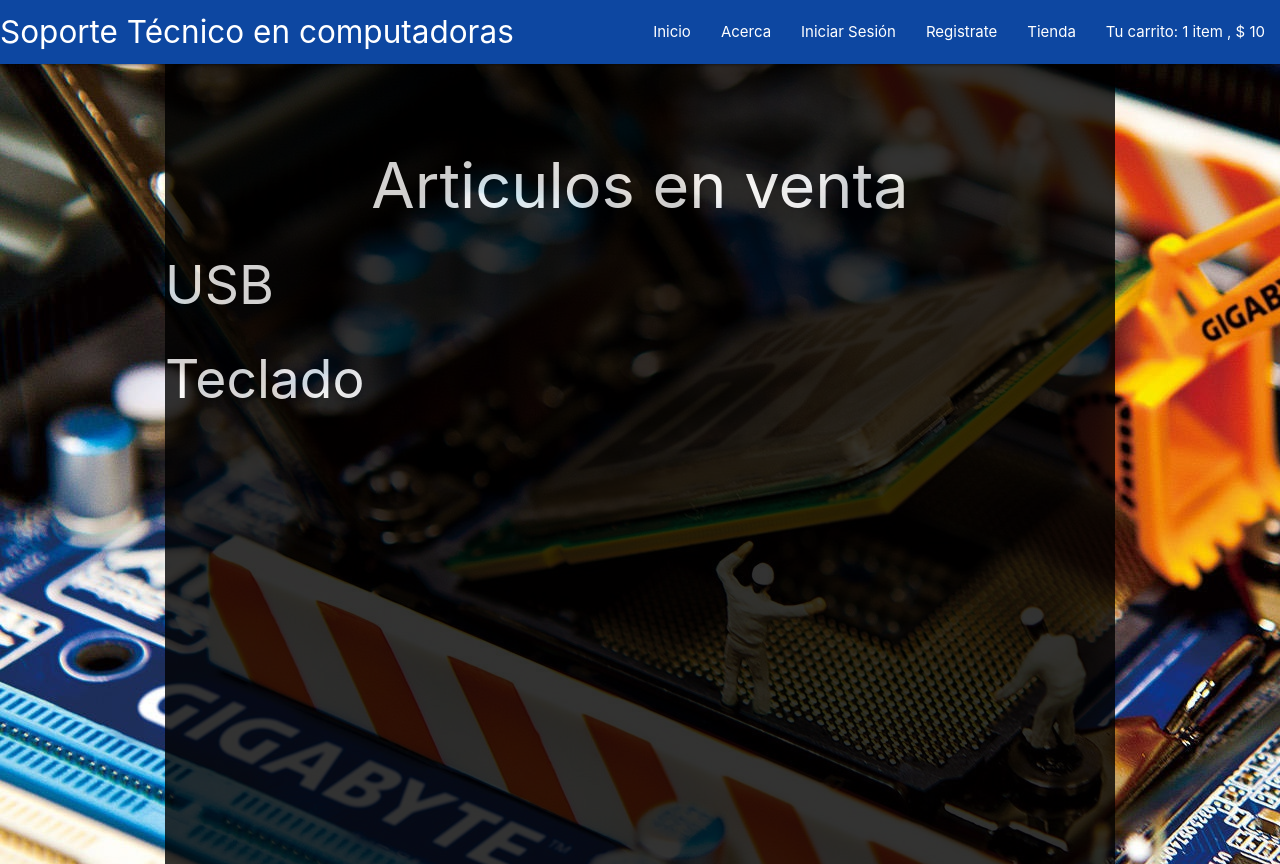
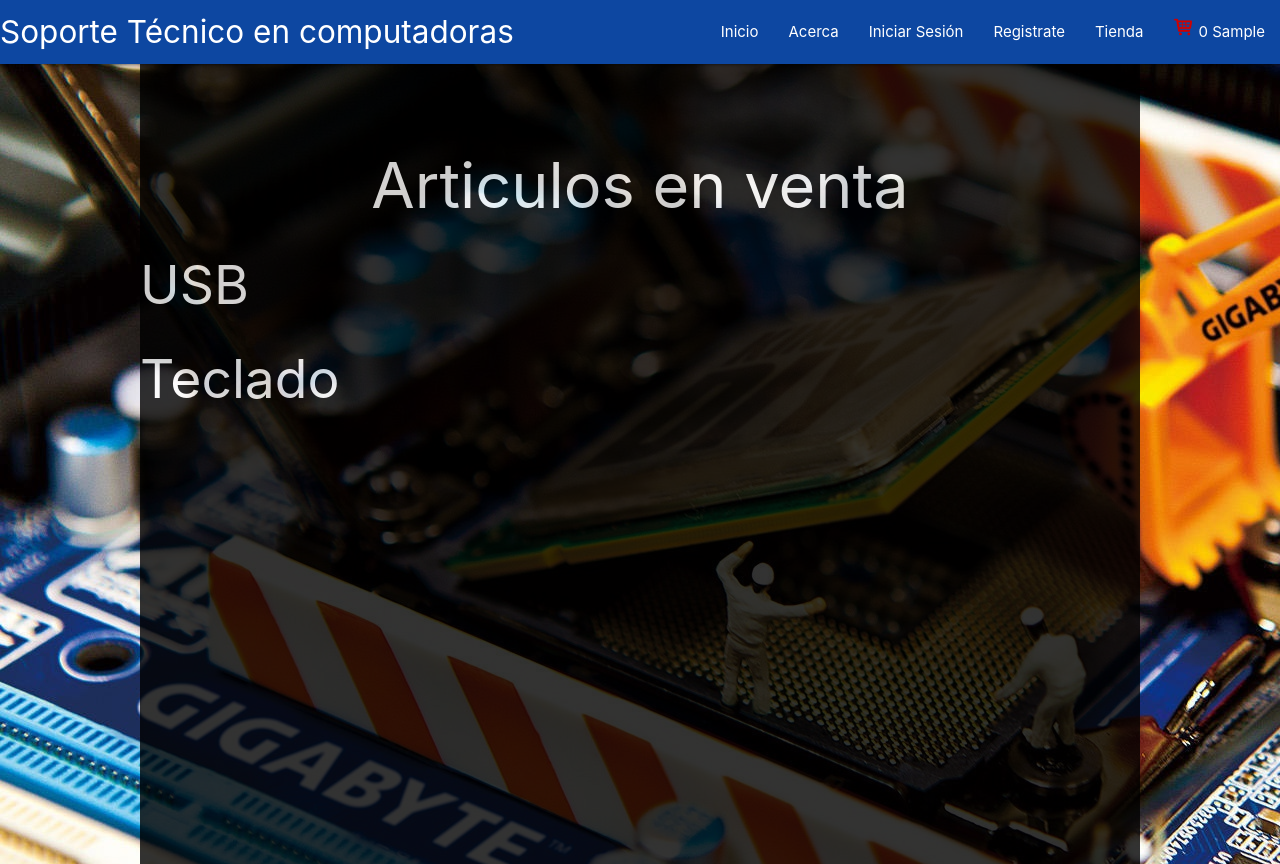
Before and after one commit to IvanMSP/HugoIvan, a Django app: template tienda/templates/tienda/lista.html in a window 1280 px wide. Run offline with Django 3.2, Linux system fonts and the light colour scheme; data comes from the database, SQL or seed files in the repository; both versions use the stored data as it was after the commit; the template is opened without the code that fills it: values that come from a table or form of the project are taken from there, most other values are stand-ins (such as "Sample title", 1, 10 or a date in 2020); parts of the project's set-up code (start-up, migrations or seed data) failed here and were passed over; some libraries are stand-ins or nearby versions.

Commit message:
Modificaciones de Barra en carrito

```diff
--- a/cart/templates/cart/detalle.html
+++ b/cart/templates/cart/detalle.html
@@ -8,8 +8,8 @@
 </head>
 
 <body>
-    <div id="wrapper", class="center">
-      <br></br>
+    <div id="wrapper" , class="center">
+        <br></br>
         <h1 class="center">Tu carrito</h1>
         <table>
             <thead>
--- a/main/static/css/main.css
+++ b/main/static/css/main.css
@@ -1,6 +1,5 @@
 html, body {
     height: 100%;
-    /* Para que ocupe el 100% */
 }
 
 body {
@@ -15,11 +14,10 @@
 
 #wrapper {
     margin: 0px auto 0px auto;
-    width: 950px;
+    width: 1000px;
     min-height: 100%;
     *height: 100%;
     _height: 100%;
     background-color: black;
-    background-position: center top;
     opacity: 0.8;
 }
--- a/main/templates/base.html
+++ b/main/templates/base.html
@@ -34,9 +34,11 @@
 				<li><a href="#">Iniciar Sesión</a></li>
 				<li><a href="#">Registrate</a></li>
 				<li><a href="{%url 'tienda:tienda'%}">Tienda</a></li>
-				<li><a href="{%url 'cart:cart_detail'%}">{%with total_items=cart|length%} {%if cart|length > 0%} Tu carrito:
-				{{total_items}} item {{total_items|pluralize}}, $ {{cart.get_precio_total}}
-			</a>{%else%} Tu carrito está vacio {%endif%}{%endwith%}</li>
+				<li><a href="{%url 'cart:cart_detail'%}">
+				{%with total_items=cart|length%}<img src="/media/tienda/carrito.png {{producto.imegen}}" height="20">
+				{{total_items}} {%if total_items > 0%}
+			 	{{total_items|pluralize}}
+			</a>{%else%} {{tota_items}} {%endif%}{%endwith%}</li>
 			</ul>
 		</div>
 	</nav>
--- a/soporte/settings.py
+++ b/soporte/settings.py
@@ -65,6 +65,7 @@ TEMPLATES = [
                 'django.template.context_processors.request',
                 'django.contrib.auth.context_processors.auth',
                 'django.contrib.messages.context_processors.messages',
+                'cart.context_processors.cart',
             ],
         },
     },
```
Also changed, not shown: db.sqlite3, media/tienda/2016/09/12/TECLADO.jpg (added), media/tienda/2016/09/12/carrito.png (added), media/tienda/TECLADO.jpg (added), media/tienda/carrito.png (added).
